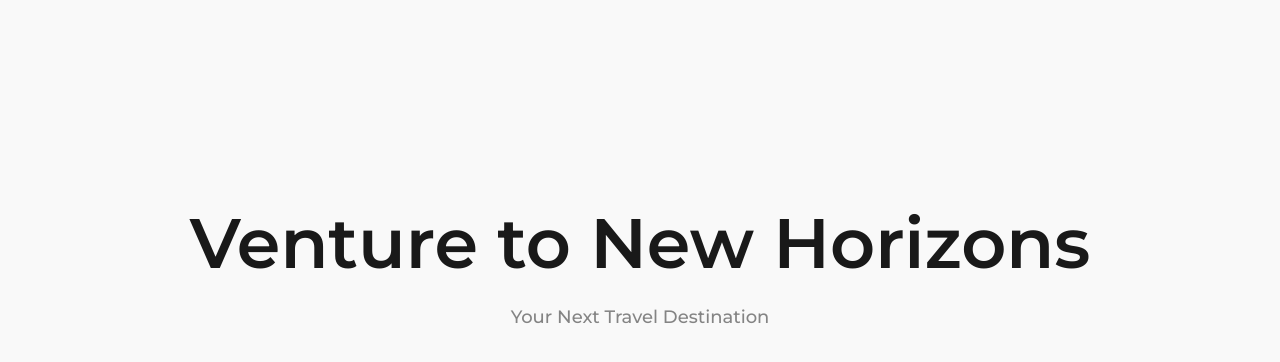
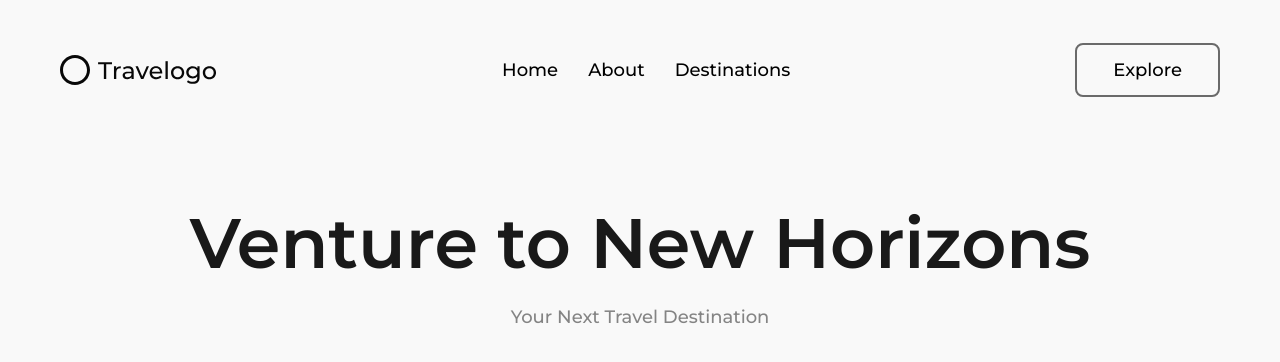
Before and after one commit to thanseehrahman/travel, a React (Create React App) app: page / in a window 1280 px wide. Shown: the top 362 px of the page. Built offline with nearby package versions, Linux system fonts and the light colour scheme.

Commit message:
Header connected

```diff
--- a/src/App.js
+++ b/src/App.js
@@ -1,11 +1,15 @@
 import { Route, Routes } from "react-router-dom";
 import Home from "./components/pages/Home";
+import Header from "./components/Header";
 
 function App() {
   return (
-    <Routes>
-      <Route element={<Home />} exact path="/" />
-    </Routes>
+    <>
+      <Header />
+      <Routes>
+        <Route element={<Home />} exact path="/" />
+      </Routes>
+    </>
   );
 }
 
```
